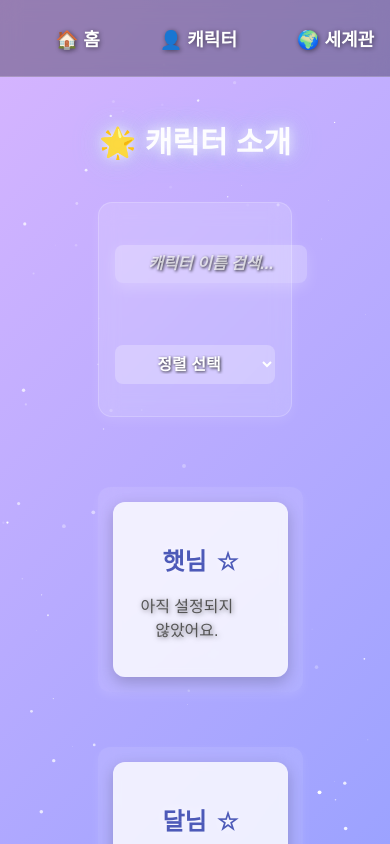
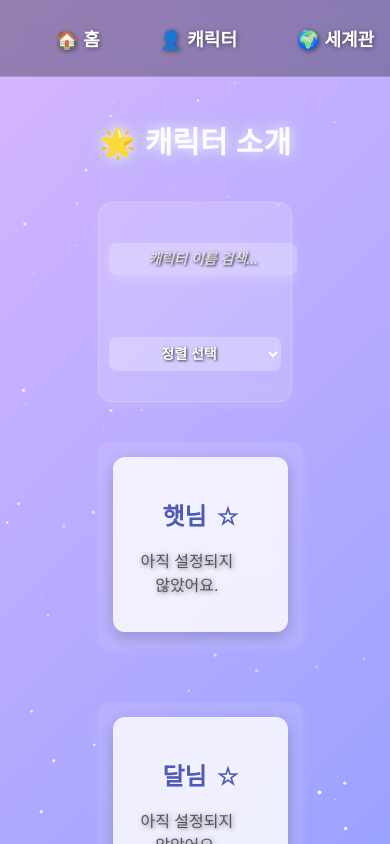
Before and after one commit to noogooz/haedeun-project, a React (Vite) app: page /characters in a window 390 px wide. Shown: the top 844 px of the page. Built offline with nearby package versions, Linux system fonts and the light colour scheme.

Commit message:
모바일 검색창 & 정렬 스타일 수정

```diff
--- a/src/CharactersPage.jsx
+++ b/src/CharactersPage.jsx
@@ -63,7 +63,8 @@ export default function CharactersPage() {
 
       {/* 🔍 검색 & 정렬 컨테이너 */}
       <div className="search-sort-wrapper"> {/* ✅ 추가된 감싸는 컨테이너 */}
-        <div className="search-sort-container">
+      <div className="search-sort-container" style={{ maxWidth: "400px", margin: "0 auto" }}>
+
           <input
             type="text"
             placeholder="캐릭터 이름 검색..."
--- a/src/style.css
+++ b/src/style.css
@@ -1049,3 +1049,25 @@ body {
     opacity: 1;
   }
 }
+
+/* 📌 모바일에서 검색창 & 정렬 버튼 크기 조절 */
+@media (max-width: 768px) {
+  .search-sort-container {
+    width: 90%; /* ✅ 가로 너비 줄이기 */
+    padding: 10px; /* ✅ 패딩 줄여서 너무 크지 않게 */
+  }
+
+  .search-input {
+    font-size: 14px; /* ✅ 글자 크기 줄이기 */
+    padding: 8px; /* ✅ 입력창 크기 조절 */
+  }
+
+  .sort-select {
+    font-size: 14px;
+    padding: 8px;
+  }
+}
+.search-sort-container {
+  background: rgba(255, 255, 255, 0.15); /* ✅ 투명도 조절 (0.2 → 0.15) */
+  backdrop-filter: blur(8px); /* ✅ 블러 효과 조절 */
+}
```
